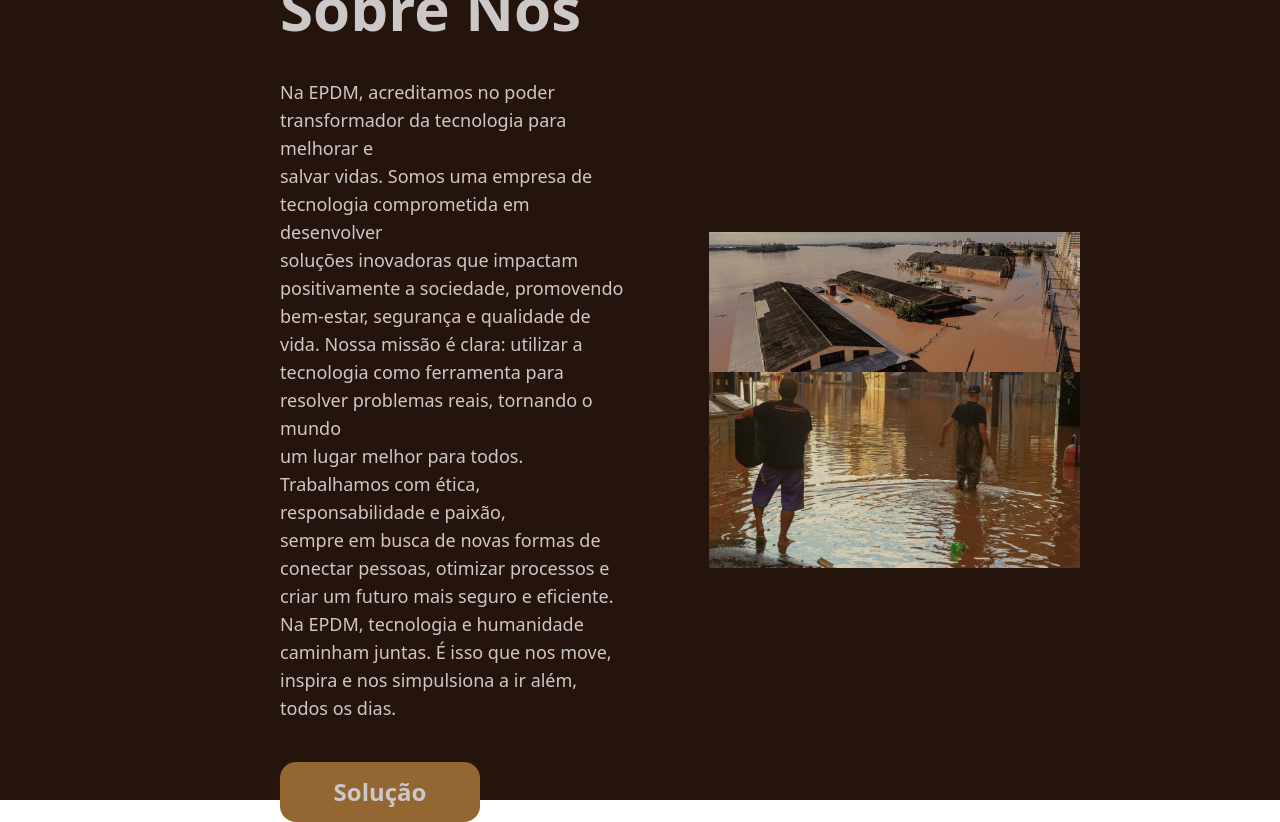
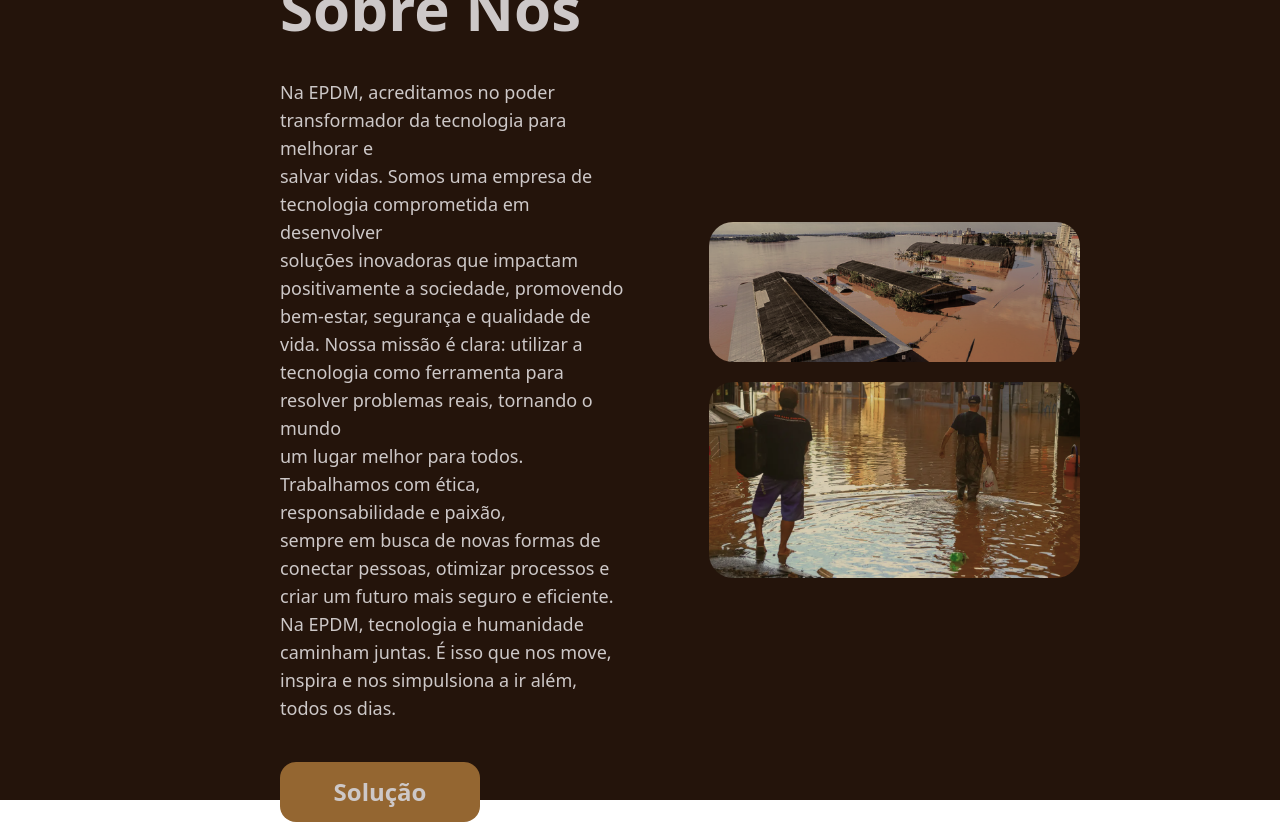
Before and after one commit to EPDM-Corporation/WebDevGS2, a React (Vite) app: page / in a window 1280 px wide. Built offline with nearby package versions, Linux system fonts and the light colour scheme.

Commit message:
Estilizando as imagens do sobre

```diff
--- a/src/Routes/Sobre.jsx
+++ b/src/Routes/Sobre.jsx
@@ -16,8 +16,8 @@ const Sobre = () =>{
                 <button className="bg-[#946631] mt-10 w-50 h-15 rounded-2xl font-semibold text-2xl hover:scale-95 hover:text-white">Solução</button>
             </div>
             <div className="mr-50 ml-20 ">
-                <img src={SobreImg1}></img>
-                <img src={SobreImg2}></img>
+                <img src={SobreImg1} className="rounded-3xl mb-5"></img>
+                <img src={SobreImg2} className="rounded-3xl"></img>
             </div>
 
         </div>
```
